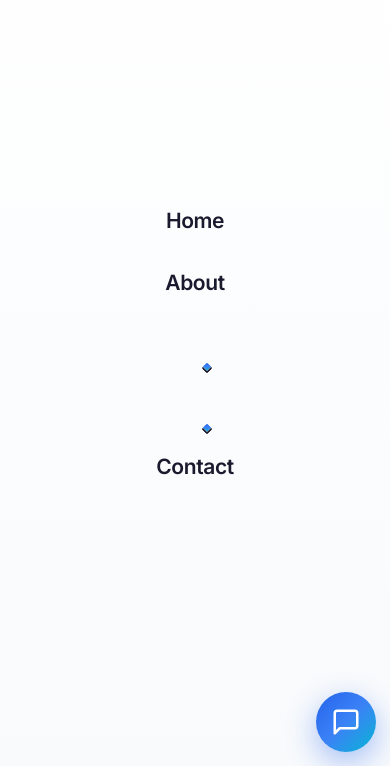
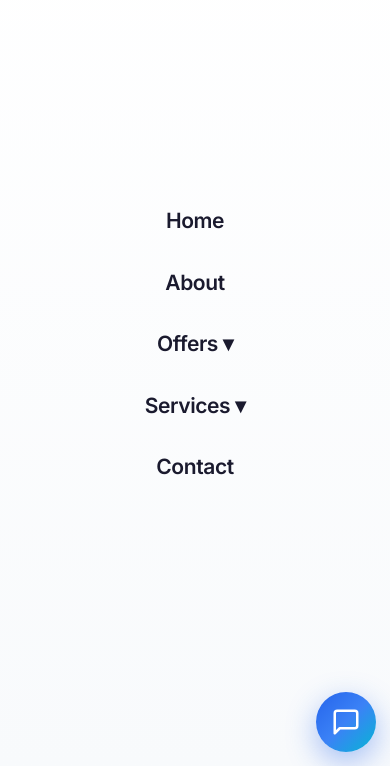
Before and after one commit to radion-x/websited-4, a plain HTML site: page public/index.html in a window 390 px wide. Both pictures are taken after a click on the button 348 px from the left and 38 px from the top of the page. Shown: the part 78-844 px from the top of the page. Drawn offline with Linux system fonts and the light colour scheme; no server answers; a script that the page names is missing.

Commit message:
Premium mobile nav and footer redesign - transparent header, fullscreen menu, fixed dropdowns

```diff
--- a/public/css/mobile.css
+++ b/public/css/mobile.css
@@ -168,24 +168,11 @@
         height: 60%;
     }
 
-    /* Hide the text ▾ character on dropdown parent links */
+    /* Dropdown parent links - style properly */
     .nav-item-dropdown > a,
     .dropdown > a {
-        text-indent: -9999px;
-        display: inline-flex !important;
-        align-items: center;
-        justify-content: center;
+        display: block !important;
     }
-
-    .nav-item-dropdown > a::before,
-    .dropdown > a::before {
-        text-indent: 0;
-        display: inline-block;
-    }
-
-    /* Set the visible text via ::before */
-    .nav-item-dropdown > a[href*="offers"]::before { content: "Offers"; }
-    .nav-item-dropdown > a[href*="service"]::before { content: "Services"; }
 
     /* Dropdown in mobile - hidden by default, reveal on tap */
     .nav-item-dropdown .dropdown-menu,
@@ -244,27 +231,6 @@
     .nav-item-dropdown .dropdown-menu a:hover,
     .dropdown .dropdown-menu a:hover {
         color: #2563EB !important;
-    }
-
-    /* Arrow indicator for dropdown parents */
-    .nav-item-dropdown > a::after,
-    .dropdown > a::after {
-        content: '';
-        display: inline-block;
-        width: 8px;
-        height: 8px;
-        border-right: 2px solid currentColor;
-        border-bottom: 2px solid currentColor;
-        transform: rotate(45deg);
-        margin-left: 8px;
-        margin-bottom: 3px;
-        transition: transform 0.3s ease;
-    }
-
-    .nav-item-dropdown.active > a::after,
-    .dropdown.active > a::after {
-        transform: rotate(-135deg);
-        margin-bottom: -2px;
     }
 
     .nav-cta {
```
